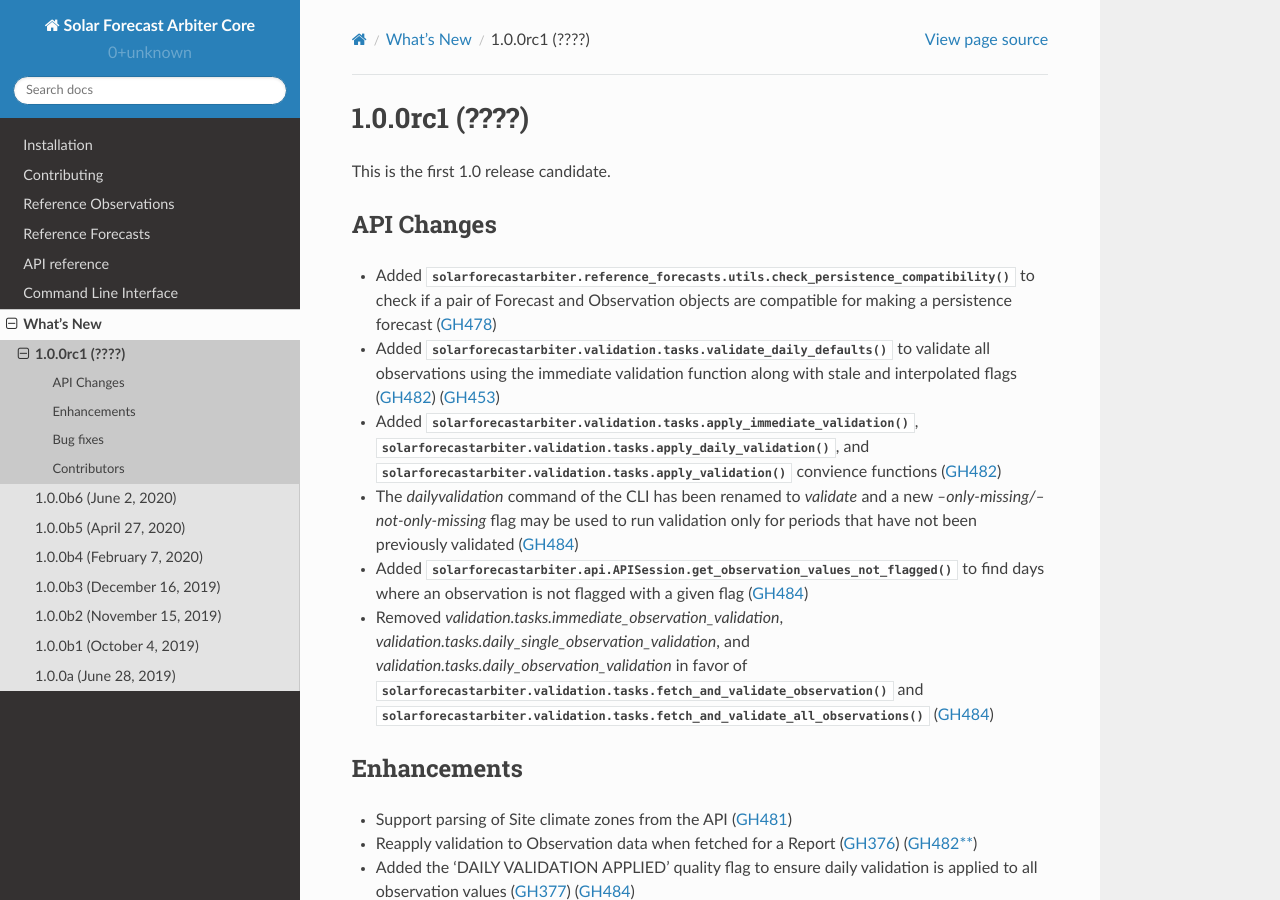
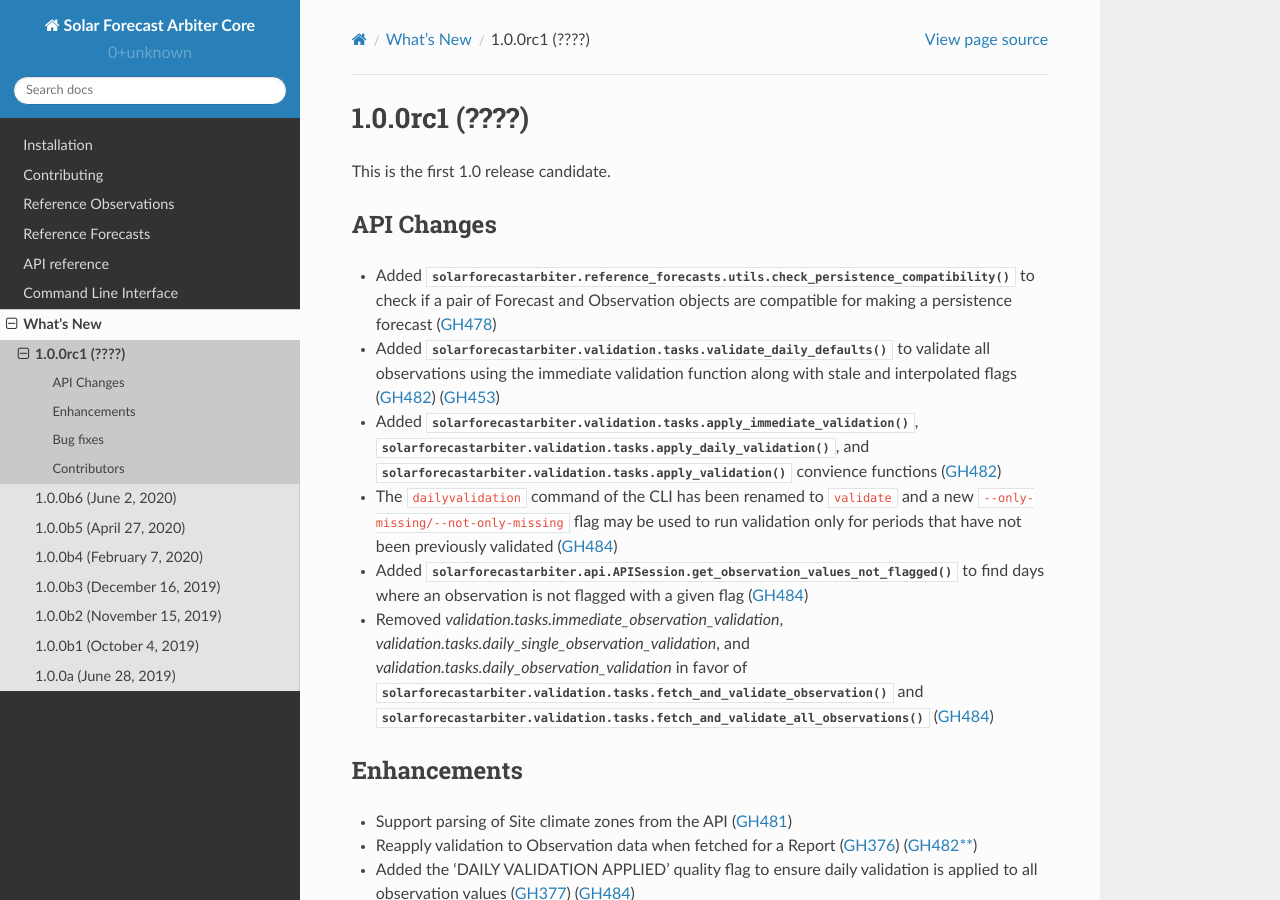
Before and after one commit to SolarArbiter/solarforecastarbiter-core, a Sphinx documentation site: the page built from docs/source/whatsnew/1.0.0rc1.rst, in a window 1280 px wide and 900 px high. Built offline with Sphinx 7.4.7 and the Read the Docs theme 2.0.0, drawn with Linux system fonts in a browser that asks for light colours.

Commit message:
Apply suggestions from code review
Co-authored-by: Will Holmgren <william.holmgren@gmail.com>

```diff
--- a/docs/source/whatsnew/1.0.0rc1.rst
+++ b/docs/source/whatsnew/1.0.0rc1.rst
@@ -18,8 +18,8 @@ API Changes
   :py:func:`solarforecastarbiter.validation.tasks.apply_daily_validation`,
   and :py:func:`solarforecastarbiter.validation.tasks.apply_validation`
   convience functions (:pull:`482`)
-* The `dailyvalidation` command of the CLI has been renamed to `validate` and a
-  new `--only-missing/--not-only-missing` flag may be used to run validation
+* The ``dailyvalidation`` command of the CLI has been renamed to ``validate`` and a
+  new ``--only-missing/--not-only-missing`` flag may be used to run validation
   only for periods that have not been previously validated (:pull:`484`)
 * Added :py:func:`solarforecastarbiter.api.APISession.get_observation_values_not_flagged`
   to find days where an observation is not flagged with a given flag (:pull:`484`)
```
